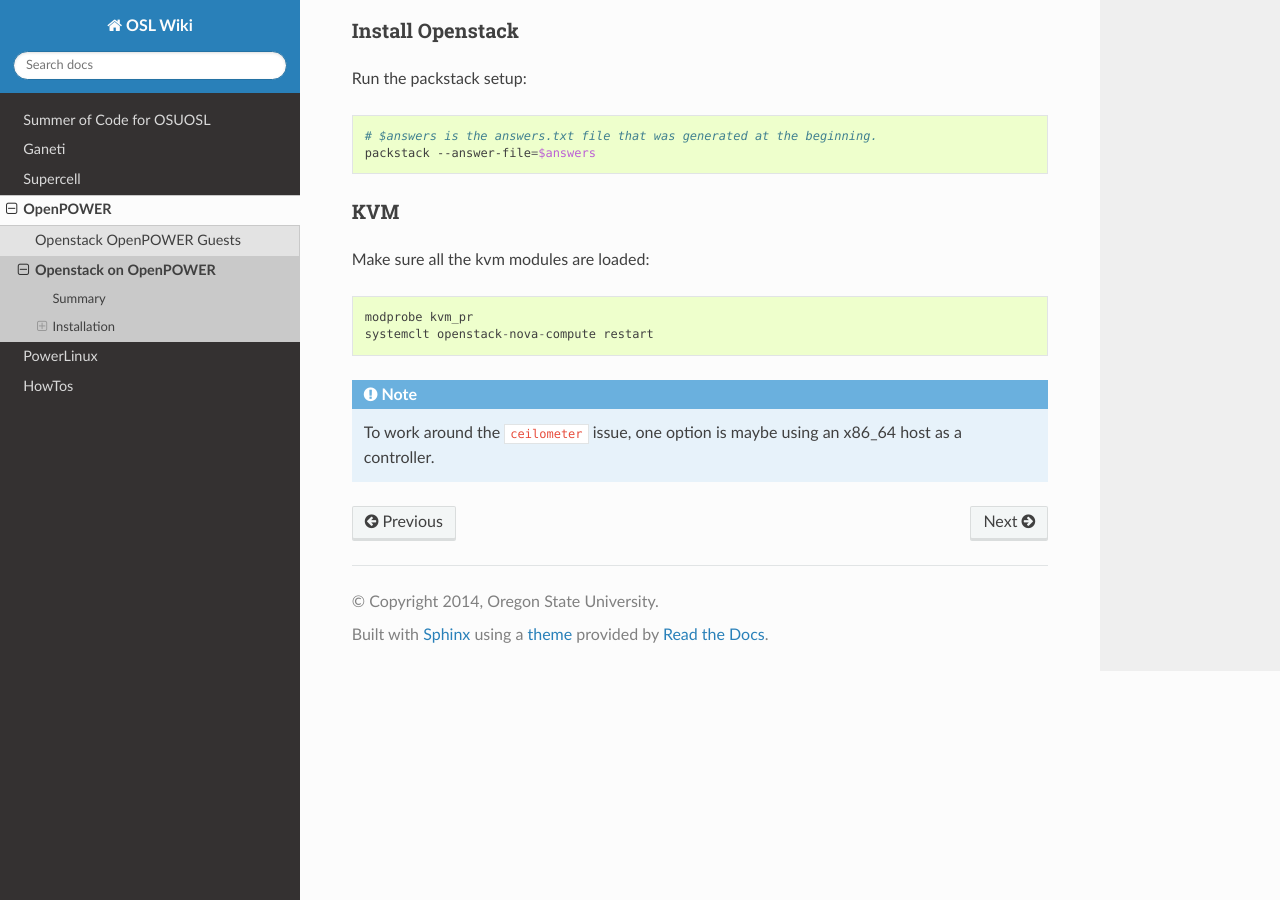
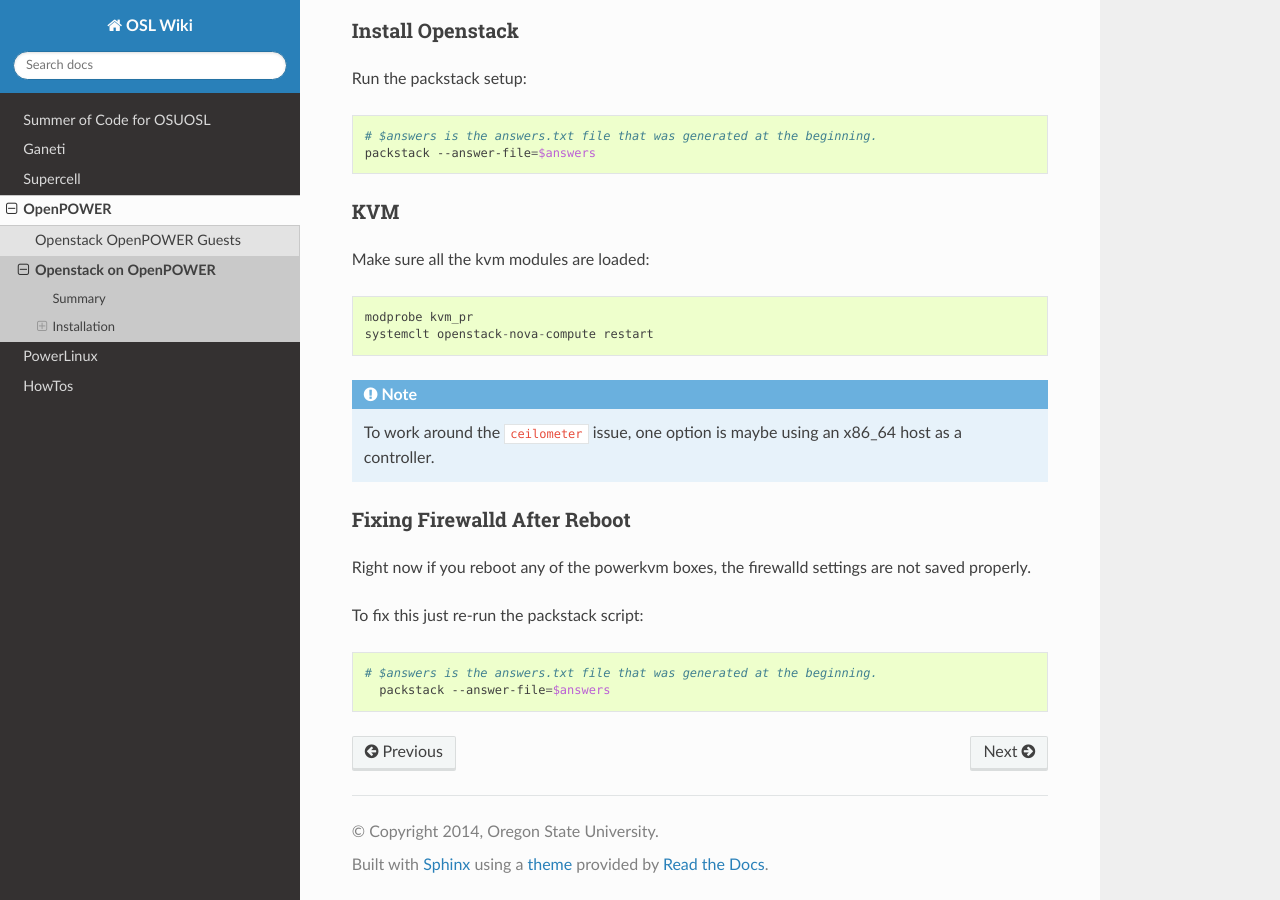
Before and after one commit to osuosl/wiki, a Sphinx documentation site: the page built from source/openpower/openstack.rst, in a window 1280 px wide and 900 px high, scrolled down 2071 px. Built offline with Sphinx 7.4.7 and the Read the Docs theme 2.0.0, drawn with Linux system fonts in a browser that asks for light colours.

Commit message:
Adding doc for fixing firewalld on powerkvm/fedora

```diff
--- a/source/openpower/openstack.rst
+++ b/source/openpower/openstack.rst
@@ -121,3 +121,15 @@ Make sure all the kvm modules are loaded::
 
   To work around the ``ceilometer`` issue, one option is maybe using an x86_64
   host as a controller.
+
+Fixing Firewalld After Reboot
+~~~~~~~~~~~~~~~~~~~~~~~~~~~~~
+
+Right now if you reboot any of the powerkvm boxes, the firewalld settings are not saved properly.
+
+To fix this just re-run the packstack script:
+
+.. code-block:: bash
+
+  # $answers is the answers.txt file that was generated at the beginning.
+    packstack --answer-file=$answers
```
